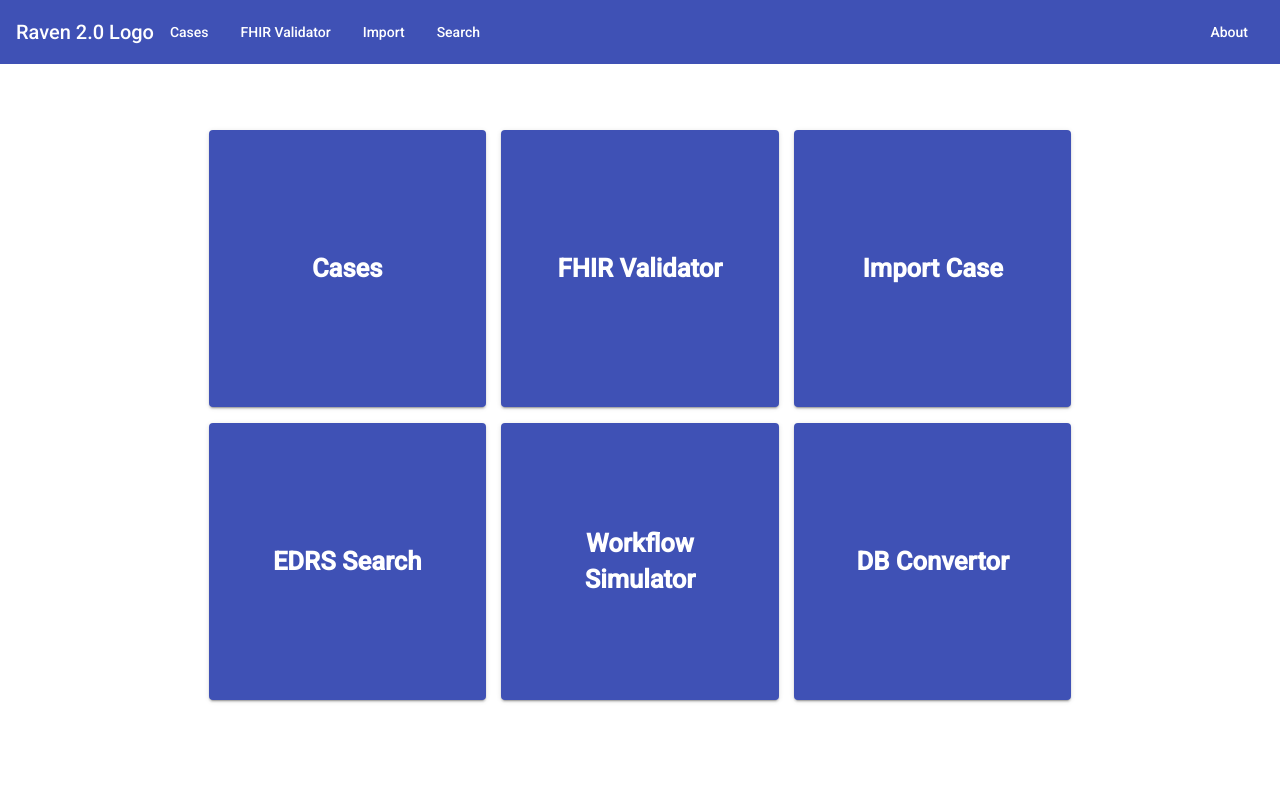
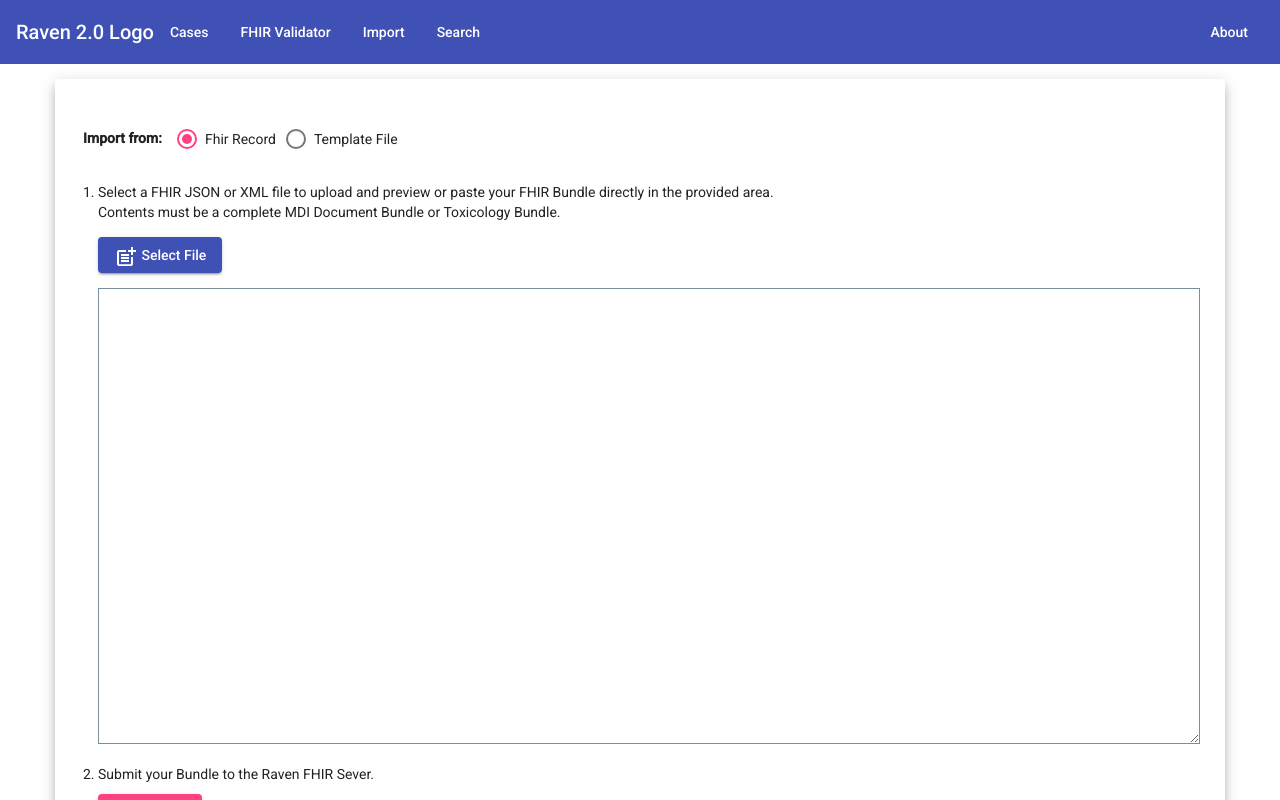
Before and after one commit to MortalityReporting/raven-dashboard, an Angular app: page /import-case in a window 1280 px wide. Before the commit this address led to /. Built offline with nearby package versions, Linux system fonts and the light colour scheme.

Commit message:
Started working on the import case functionality.

```diff
--- a/src/app/app-routing.module.ts
+++ b/src/app/app-routing.module.ts
@@ -4,6 +4,7 @@ import {DecedentRecordsGridComponent} from "./components/pages/decedent-records-
 import {FhirValidatorComponent} from "./fhir-validator/components/fhir-validator/fhir-validator.component";
 import {LandingComponent} from "./components/landing/landing.component";
 import {CaseContainerComponent} from "./components/pages/case-container/case-container.component";
+import {ImportCaseComponent} from "./components/pages/import-case/import-case.component";
 
 const routes: Routes = [
   {
@@ -22,6 +23,10 @@ const routes: Routes = [
     path: 'cases/summary/:id',
     component: CaseContainerComponent
   },
+  {
+    path: 'import-case',
+    component: ImportCaseComponent
+  },
   { // Do not add any paths below this point, this path MUST ALWAYS be the last path!
     path: '**', redirectTo: ''
   }
--- a/src/app/app.module.ts
+++ b/src/app/app.module.ts
@@ -35,6 +35,7 @@ import { SetFhirExplorerDirective } from './directives/set-fhir-explorer.directi
 import {MatTooltipModule} from '@angular/material/tooltip';
 import { CaseSummaryContentFieldComponent } from './components/pages/case-summary/case-summary-content-field/case-summary-content-field.component';
 import {MatListModule} from "@angular/material/list";
+import { ImportCaseComponent } from './components/pages/import-case/import-case.component';
 
 @NgModule({
   declarations: [
@@ -47,7 +48,8 @@ import {MatListModule} from "@angular/material/list";
     FhirExplorerComponent,
     CaseSummaryContentComponent,
     SetFhirExplorerDirective,
-    CaseSummaryContentFieldComponent
+    CaseSummaryContentFieldComponent,
+    ImportCaseComponent
   ],
     imports: [
         BrowserModule,
--- a/src/app/components/landing/landing.component.html
+++ b/src/app/components/landing/landing.component.html
@@ -8,7 +8,7 @@
         <button mat-raised-button color="primary" class="menu-item" (click)="onBtnClick('/fhir-validator');">FHIR Validator</button>
       </mat-grid-tile>
       <mat-grid-tile>
-        <button mat-raised-button color="primary" class="menu-item" (click)="onBtnClick('/');">Import Case</button>
+        <button mat-raised-button color="primary" class="menu-item" (click)="onBtnClick('/import-case');">Import Case</button>
       </mat-grid-tile>
       <mat-grid-tile>
           <button mat-raised-button color="primary" class="menu-item" (click)="onBtnClick('/');">EDRS Search</button>
--- /dev/null
+++ b/src/app/components/pages/import-case/import-case.component.css
@@ -0,0 +1,21 @@
+.file-input {
+  display: none;
+}
+
+.radio-group {
+  display: flex;
+  flex-direction: row;
+  margin: 15px 0;
+  align-items: flex-start;
+}
+
+.radio-button {
+  margin: 5px;
+}
+
+#radio-button-label {
+  margin-top: 5px;
+  margin-bottom: 5px;
+  margin-right: 10px;
+  font-weight: bold;
+}
--- /dev/null
+++ b/src/app/components/pages/import-case/import-case.component.html
@@ -0,0 +1,48 @@
+<div class="container top-spacer">
+  <mat-card class="mat-elevation-z8" style="paddin-right: 2em; padding-left: 2em;  padding-bottom: 2em">
+
+    <mat-radio-group style="margin-top: 2em; margin-bottom: 2em"
+      aria-label="select import method"
+      class="radio-group"
+      [(ngModel)]="selectedInputOption">
+      <label id="radio-button-label">Import from: </label>
+      <mat-radio-button class="radio-button" *ngFor="let inputOption of inputOptions" [value]="inputOption">
+        {{inputOption}}
+      </mat-radio-button>
+    </mat-radio-group>
+
+    <div>
+      1. Select a FHIR JSON or XML file to upload and preview or paste your FHIR Bundle directly in the provided area.
+      <div style="margin-left: 15px; margin-right: 15px">
+        Contents must be a complete MDI Document Bundle or Toxicology Bundle.
+        <div class="top-spacer">
+          <input type="file" class="file-input" (click)="fileUpload.value=null"
+                 accept=".csv, application/vnd.openxmlformats-officedocument.spreadsheetml.sheet, application/vnd.ms-excel"
+                 (change)="onFileSelected($event)" #fileUpload>
+          <span id="filename">{{fileName}}</span>
+          <button mat-raised-button color="primary" class="upload-btn"
+                  (click)="clearUI(); fileUpload.click();" [disabled]=isLoading>
+            <mat-icon>post_add</mat-icon>
+            Select File
+          </button>
+        </div>
+        <div class="top-spacer">
+          <textarea matInput rows="30" style="width:100%; border-color: #78909c" placeholder="text">
+
+          </textarea>
+        </div>
+
+      </div>
+    </div>
+
+    <div class="top-spacer">
+      2. Submit your Bundle to the Raven FHIR Sever.
+      <div style="margin-left: 15px; margin-top: 10px">
+          <button mat-raised-button color="accent">
+            <mat-icon>send</mat-icon> Submit
+          </button>
+      </div>
+    </div>
+  </mat-card>
+
+</div>
--- /dev/null
+++ b/src/app/components/pages/import-case/import-case.component.ts
@@ -0,0 +1,30 @@
+import { Component, OnInit } from '@angular/core';
+
+@Component({
+  selector: 'app-import-case',
+  templateUrl: './import-case.component.html',
+  styleUrls: ['./import-case.component.css']
+})
+
+
+
+export class ImportCaseComponent implements OnInit {
+
+  fileName: string;
+  isLoading: boolean = false;
+  inputOptions: string[] = ['Fhir Record', 'Template File'];
+  selectedInputOption: string = 'Fhir Record';
+
+  constructor() { }
+
+  ngOnInit(): void {
+  }
+
+  onFileSelected(event: any) {
+
+  }
+
+  clearUI() {
+    // TODO reset the UI to it's initial state.
+  }
+}
```
Also changed, not shown: 2 other files (tests, documents, lock files or other folders).
